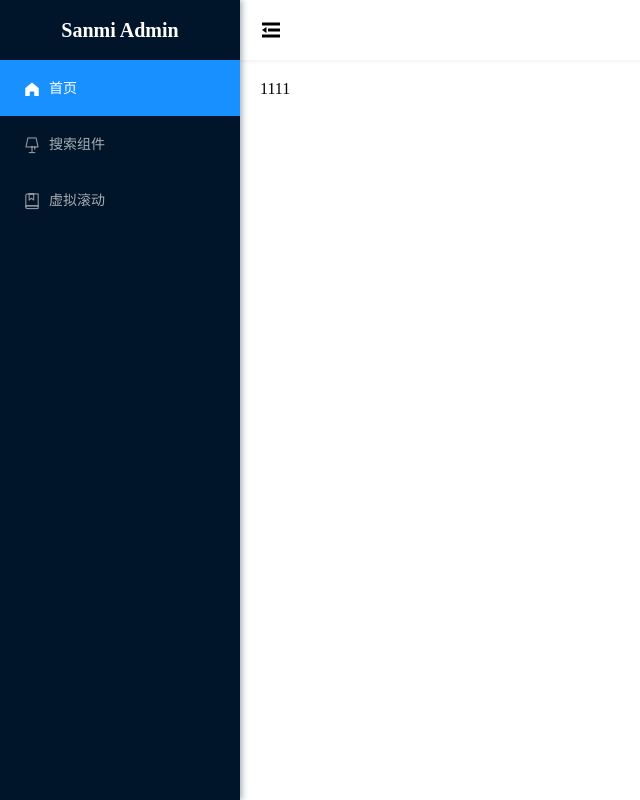
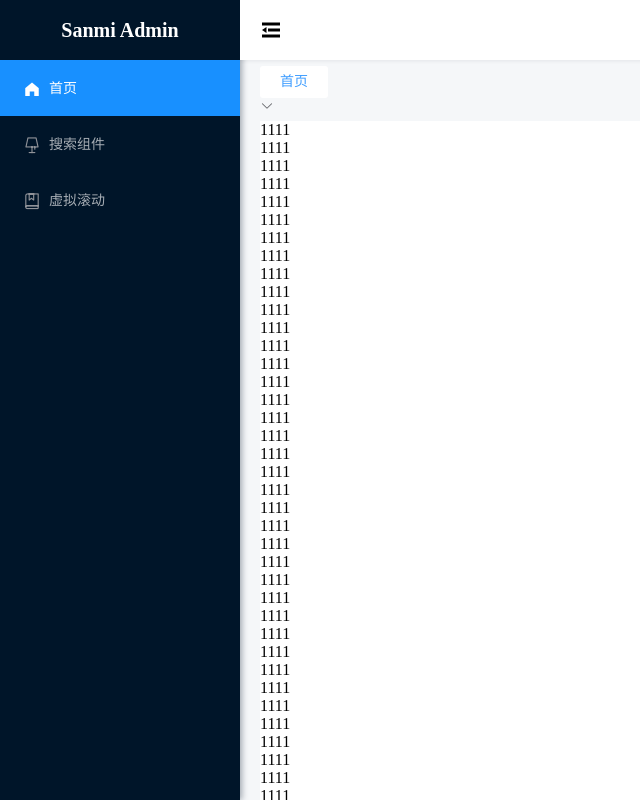
Before and after one commit to wujiaming0809/ele-admin, a Vue app: page /home in a window 1280 px wide. Shown: the whole page, without its empty margins (0-640 px from the left). Built offline with nearby package versions, Linux system fonts and the light colour scheme.

Commit message:
不知道自己在写什么

```diff
--- a/src/App.vue
+++ b/src/App.vue
@@ -10,6 +10,7 @@ body,
 #app {
   height: 100%;
   overflow: hidden;
+  background-color: #f5f7f9;
 }
 * {
   margin: 0;
--- /dev/null
+++ b/src/assets/css/reset.css
@@ -0,0 +1,15 @@
+body, h1, h2, h3, h4, h5, h6, hr, p, blockquote, dl, dt, dd, ul, ol, li, pre, form, fieldset, legend, button, input, textarea, th, td { margin:0; padding:0; }
+body, button, input, select, textarea { font:12px/1.5tahoma, arial, \5b8b\4f53; }
+h1, h2, h3, h4, h5, h6{ font-size:100%; }
+address, cite, dfn, em, var { font-style:normal; }
+code, kbd, pre, samp { font-family:couriernew, courier, monospace; }
+small{ font-size:12px; }
+ul, ol { list-style:none; }
+a { text-decoration:none; }
+a:hover { text-decoration:underline; }
+sup { vertical-align:text-top; }
+sub{ vertical-align:text-bottom; }
+legend { color:#000; }
+fieldset, img { border:0; }
+button, input, select, textarea { font-size:100%; }
+table { border-collapse:collapse; border-spacing:0; }
--- /dev/null
+++ b/src/components/Layout/Tabs.vue
@@ -0,0 +1,110 @@
+<template>
+  <div class="tabs">
+    <el-tabs v-model="editableTabsValue" type="card" closable @tab-remove="removeTab">
+      <el-tab-pane v-for="item in editableTabs"
+        :key="item.path"
+        :label="item.title"
+        :name="item.path"
+      >
+      </el-tab-pane>
+<!--      <el-dropdown>-->
+<!--        <span class="el-icon-arrow-down handle-btn"></span>-->
+<!--        <el-dropdown-menu slot="dropdown">-->
+<!--          <el-dropdown-item>黄金糕</el-dropdown-item>-->
+<!--          <el-dropdown-item>狮子头</el-dropdown-item>-->
+<!--          <el-dropdown-item>螺蛳粉</el-dropdown-item>-->
+<!--          <el-dropdown-item disabled>双皮奶</el-dropdown-item>-->
+<!--          <el-dropdown-item divided>蚵仔煎</el-dropdown-item>-->
+<!--        </el-dropdown-menu>-->
+<!--      </el-dropdown>-->
+    </el-tabs>
+    <el-dropdown>
+      <span class="el-icon-arrow-down handle-btn"></span>
+      <el-dropdown-menu slot="dropdown">
+        <el-dropdown-item>黄金糕</el-dropdown-item>
+        <el-dropdown-item>狮子头</el-dropdown-item>
+        <el-dropdown-item>螺蛳粉</el-dropdown-item>
+        <el-dropdown-item disabled>双皮奶</el-dropdown-item>
+        <el-dropdown-item divided>蚵仔煎</el-dropdown-item>
+      </el-dropdown-menu>
+    </el-dropdown>
+  </div>
+</template>
+
+<script>
+export default {
+  name: 'Tabs',
+  components: {},
+  data() {
+    return {
+      editableTabsValue: '/',
+      editableTabs: [{ title: '首页', path: '/' }],
+    };
+  },
+  watch: {},
+  computed: {},
+  created() {
+  },
+  mounted() {
+  },
+  methods: {
+    removeTab(path) {
+      console.log({ path });
+    },
+  },
+};
+</script>
+
+<style scoped lang="scss">
+  .tabs {
+    width: 100%;
+    padding: 6px 20px 6px 0;
+    .tabs-active {
+      color: #1890ff;
+    }
+    & /deep/ .el-tabs {
+      margin-right: 45px;
+      .el-tabs__header {
+        margin: 0;
+      }
+      .el-tabs__item {
+        height: 32px;
+        line-height: 32px;
+        background: #fff;
+        border-radius: 3px;
+        border: none;
+        margin-right: 10px;
+        &:first-of-type {
+          .el-icon-close {
+            display: none;
+          }
+        }
+        &:hover {
+          padding: 0 20px;
+        }
+      }
+    }
+    & /deep/ .el-tabs--card>.el-tabs__header {
+      border-bottom: none;
+      .el-tabs__nav {
+        border: none;
+      }
+      .el-tabs__nav-next, .el-tabs__nav-prev {
+        line-height: 36px;
+      }
+    }
+    /*& /deep/ .el-dropdown {*/
+    /*  position: absolute;*/
+    /*  right: 20px;*/
+    /*  top: 66px;*/
+    /*  .handle-btn {*/
+    /*    width: 32px;*/
+    /*    height: 32px;*/
+    /*    line-height: 32px;*/
+    /*    text-align: center;*/
+    /*    background-color: #fff;*/
+    /*    border-radius: 2px;*/
+    /*  }*/
+    /*}*/
+  }
+</style>
--- a/src/components/Search/Search.vue
+++ b/src/components/Search/Search.vue
@@ -198,6 +198,7 @@
           </el-button>
           <el-button type="primary" icon="el-icon-search">搜索</el-button>
           <el-button icon="el-icon-delete">清空</el-button>
+          <el-button type="primary" icon="el-icon-delete">个性化</el-button>
         </div>
       </div>
       <div
@@ -205,7 +206,7 @@
         :style="{
           padding: showSearch ? '10px 20px' : '0',
           borderTop: showSearch ? '1px solid #EBEEF5' : '',
-          display: showSearch ? 'block' : 'none'
+          display: showSearch ? 'flex' : 'none'
         }"
       >
         <template v-for="(item, index) in message">
--- a/src/main.js
+++ b/src/main.js
@@ -1,7 +1,8 @@
 import Vue from 'vue';
 import ElementUI from 'element-ui';
 import 'element-ui/lib/theme-chalk/index.css';
-import './global.scss';
+import './assets/css/reset.css';
+import './assets/css/global.scss';
 import App from './App.vue';
 import router from './router/index';
 import store from './store/store';
--- a/src/views/Home/index.vue
+++ b/src/views/Home/index.vue
@@ -1,5 +1,91 @@
 <template>
-  <div>1111</div>
+  <div style="background-color: white">
+    <p>1111</p>
+    <p>1111</p>
+    <p>1111</p>
+    <p>1111</p>
+    <p>1111</p>
+    <p>1111</p>
+    <p>1111</p>
+    <p>1111</p>
+    <p>1111</p>
+    <p>1111</p>
+    <p>1111</p>
+    <p>1111</p>
+    <p>1111</p>
+    <p>1111</p>
+    <p>1111</p>
+    <p>1111</p>
+    <p>1111</p>
+    <p>1111</p>
+    <p>1111</p>
+    <p>1111</p>
+    <p>1111</p>
+    <p>1111</p>
+    <p>1111</p>
+    <p>1111</p>
+    <p>1111</p>
+    <p>1111</p>
+    <p>1111</p>
+    <p>1111</p>
+    <p>1111</p>
+    <p>1111</p>
+    <p>1111</p>
+    <p>1111</p>
+    <p>1111</p>
+    <p>1111</p>
+    <p>1111</p>
+    <p>1111</p>
+    <p>1111</p>
+    <p>1111</p>
+    <p>1111</p>
+    <p>1111</p>
+    <p>1111</p>
+    <p>1111</p>
+    <p>1111</p>
+    <p>1111</p>
+    <p>1111</p>
+    <p>1111</p>
+    <p>1111</p>
+    <p>1111</p>
+    <p>1111</p>
+    <p>1111</p>
+    <p>1111</p>
+    <p>1111</p>
+    <p>1111</p>
+    <p>1111</p>
+    <p>1111</p>
+    <p>1111</p>
+    <p>1111</p>
+    <p>1111</p>
+    <p>1111</p>
+    <p>1111</p>
+    <p>1111</p>
+    <p>1111</p>
+    <p>1111</p>
+    <p>1111</p>
+    <p>1111</p>
+    <p>1111</p>
+    <p>1111</p>
+    <p>1111</p>
+    <p>1111</p>
+    <p>1111</p>
+    <p>1111</p>
+    <p>1111</p>
+    <p>1111</p>
+    <p>1111</p>
+    <p>1111</p>
+    <p>1111</p>
+    <p>1111</p>
+    <p>1111</p>
+    <p>1111</p>
+    <p>1111</p>
+    <p>1111</p>
+    <p>1111</p>
+    <p>1111</p>
+    <p>1111</p>
+    <p>1111</p>
+  </div>
 </template>
 
 <script>
--- a/src/views/index.vue
+++ b/src/views/index.vue
@@ -22,7 +22,8 @@
           </div>
         </el-header>
         <el-main>
-          <router-view class="h-100" />
+          <tabs></tabs>
+          <router-view/>
         </el-main>
       </el-container>
     </el-container>
@@ -31,12 +32,14 @@
 
 <script>
 import MyMenu from '@/components/Layout/Menu.vue';
+import Tabs from '@/components/Layout/Tabs';
 // import HeaderRight from '@/components/Layout/HeaderRight.vue';
 
 export default {
   name: 'home',
   components: {
     MyMenu,
+    Tabs,
     // HeaderRight,
   },
   data() {
@@ -47,6 +50,12 @@ export default {
 };
 </script>
 <style scoped lang="scss">
+  .home {
+    & /deep/ .s-header {
+      padding: 0;
+      background-color: white;
+      box-shadow: 0 1px 4px rgba(0, 21, 41, 0.08);
+    }
     .header-box {
       width: 100%;
       height: 100%;
@@ -60,12 +69,8 @@ export default {
       .header-box__center {
       }
     }
-</style>
-<style lang="scss">
-.home {
-  .s-header {
-    padding: 0 !important;
-    box-shadow: 0 1px 4px rgba(0, 21, 41, 0.08);
+    & /deep/ .el-main {
+      padding-top: 0;
     }
   }
 </style>
```
Also changed, not shown: src/assets/css/global.scss (renamed from src/global.scss). Lines whose indentation alone changed are shown as unchanged.
